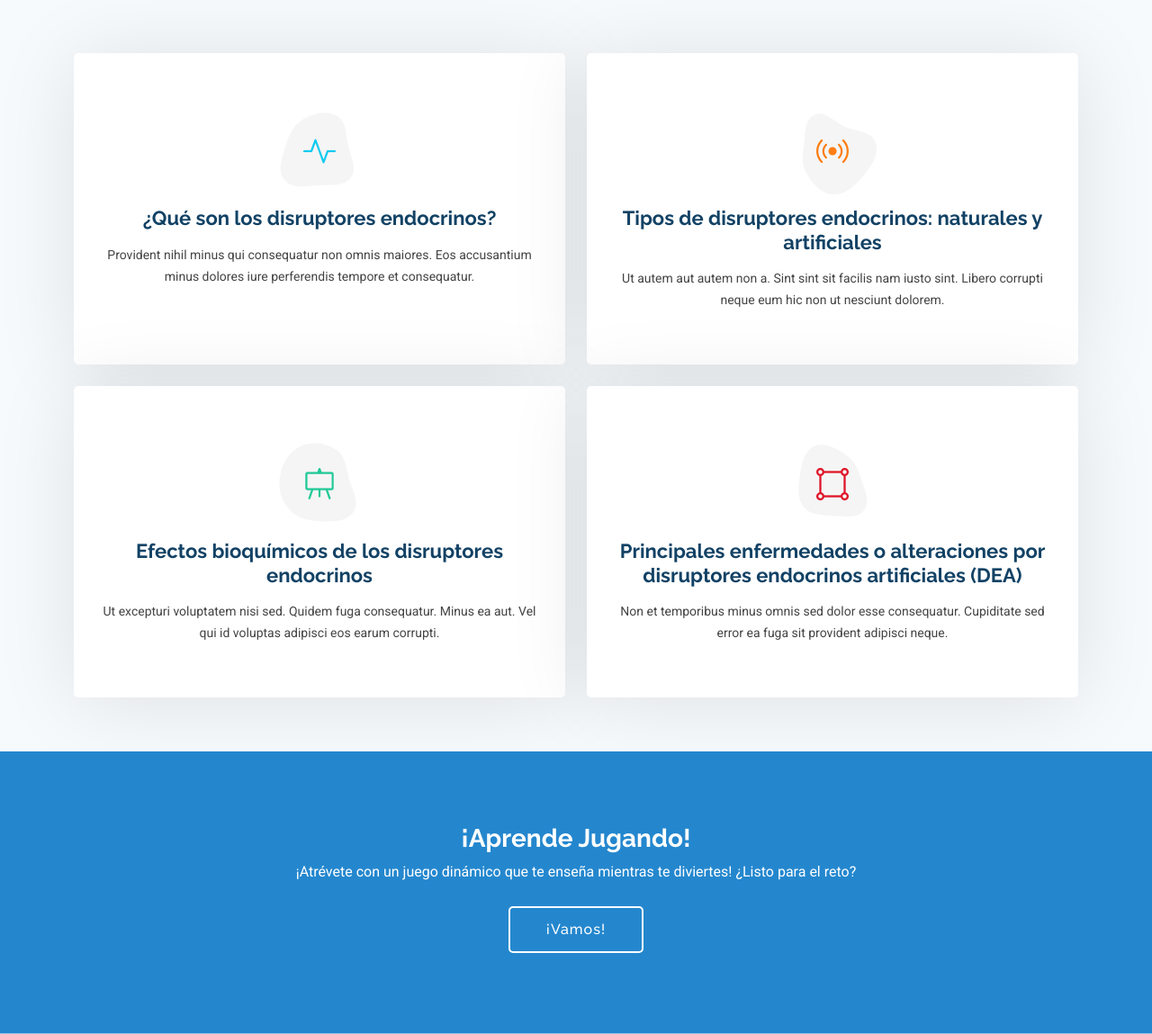
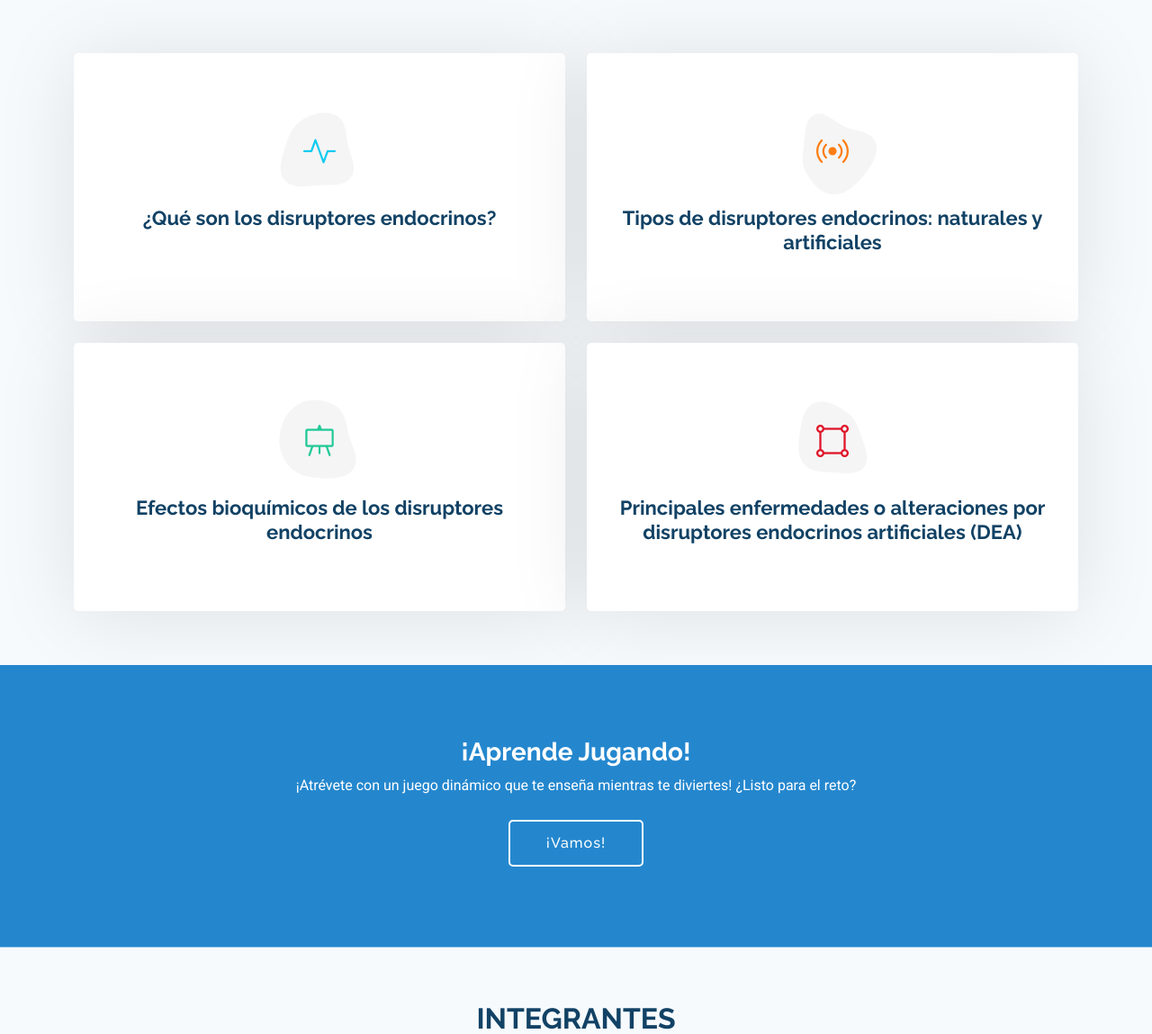
Before and after one commit to plascenciaalan/endocrine.github.io, a Laravel app: page /inicio in a window 1280 px wide. Shown: the part 1354-2503 px from the top of the page at 90% size. Run offline with Laravel 12, Linux system fonts and the light colour scheme.

Commit message:
Modificaciones despues de llamada del cliente

```diff
--- a/resources/views/footer.blade.php
+++ b/resources/views/footer.blade.php
@@ -44,7 +44,7 @@
         </div>
 
         <div class="container copyright text-center mt-4">
-        <p>© 2025 - <span>Copyright</span> <strong class="px-1 sitename">Uteg Centro Universitario</strong> <span>Todos los derechos reservados</span></p>
+        <p>© 2025 - <span>Copyright</span> <strong class="px-1 sitename">CENTRO UNIVERSITARIO UTEG</strong> <span>Todos los derechos reservados</span></p>
         <div class="credits">
             <!-- All the links in the footer should remain intact. -->
             <!-- You can delete the links only if you've purchased the pro version. -->
--- a/resources/views/inicio.blade.php
+++ b/resources/views/inicio.blade.php
@@ -89,7 +89,7 @@
                     <a href="{{route("definiciones")}}" class="stretched-link">
                         <h3>¿Qué son los disruptores endocrinos?</h3>
                     </a>
-                    <p>Provident nihil minus qui consequatur non omnis maiores. Eos accusantium minus dolores iure perferendis tempore et consequatur.</p>
+                    <!--p>Provident nihil minus qui consequatur non omnis maiores. Eos accusantium minus dolores iure perferendis tempore et consequatur.</p-->
                     </div>
                 </div>
 
@@ -104,7 +104,7 @@
                     <a href="{{route("tipos")}}" class="stretched-link">
                         <h3>Tipos de disruptores endocrinos: naturales y artificiales</h3>
                     </a>
-                    <p>Ut autem aut autem non a. Sint sint sit facilis nam iusto sint. Libero corrupti neque eum hic non ut nesciunt dolorem.</p>
+                    <!--p>Ut autem aut autem non a. Sint sint sit facilis nam iusto sint. Libero corrupti neque eum hic non ut nesciunt dolorem.</p-->
                     </div>
                 </div>
 
@@ -119,7 +119,7 @@
                     <a href="{{route("efectos")}}" class="stretched-link">
                         <h3>Efectos bioquímicos de los disruptores endocrinos</h3>
                     </a>
-                    <p>Ut excepturi voluptatem nisi sed. Quidem fuga consequatur. Minus ea aut. Vel qui id voluptas adipisci eos earum corrupti.</p>
+                    <!--p>Ut excepturi voluptatem nisi sed. Quidem fuga consequatur. Minus ea aut. Vel qui id voluptas adipisci eos earum corrupti.</p-->
                     </div>
                 </div>
 
@@ -134,7 +134,7 @@
                     <a href="{{route("enfermedades")}}" class="stretched-link">
                         <h3>Principales enfermedades o alteraciones por disruptores endocrinos artificiales (DEA)</h3>
                     </a>
-                    <p>Non et temporibus minus omnis sed dolor esse consequatur. Cupiditate sed error ea fuga sit provident adipisci neque.</p>
+                    <!--p>Non et temporibus minus omnis sed dolor esse consequatur. Cupiditate sed error ea fuga sit provident adipisci neque.</p-->
                     <a href="{{route("enfermedades")}}" class="stretched-link"></a>
                     </div>
                 </div>
```
